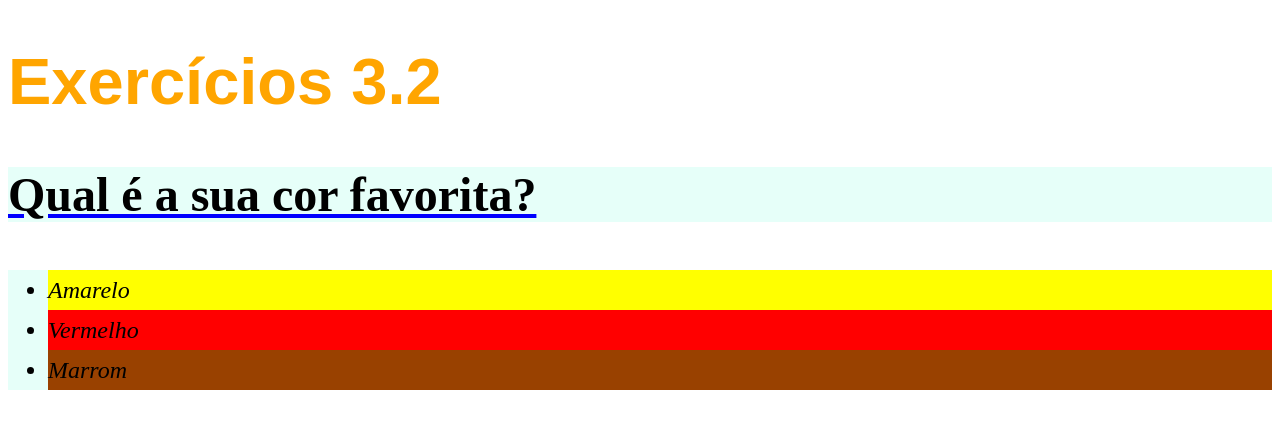
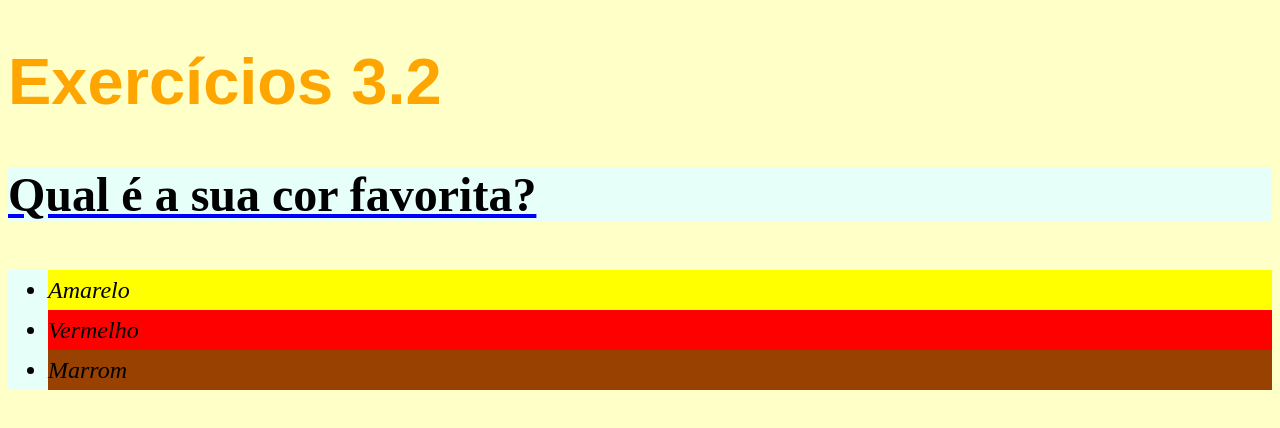
Before and after one commit to CaioOK/Trybe, a plain HTML site: page bloco_3/dia_2/Exercicio.html in a window 1280 px wide. Drawn offline with Linux system fonts and the light colour scheme.

Commit message:
Desafio bloco 3 dia 2

```diff
--- a/bloco_3/dia_2/Exercicio.html
+++ b/bloco_3/dia_2/Exercicio.html
@@ -24,6 +24,7 @@
       }
       body {
         font-size: 16px;
+        background-color: rgb(255, 255, 200);
       }
       #lista {
         font-style: italic;
```
